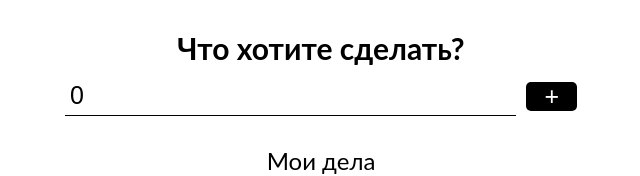
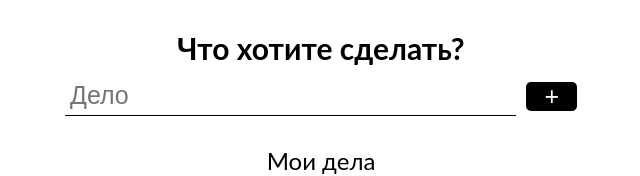
Before and after one commit to canoua/todo-react, a React (Vite) app: page / in a window 1280 px wide. Shown: the top 176 px of the page, without its empty margins (319-959 px from the left). Built offline with nearby package versions, Linux system fonts and the light colour scheme.

Commit message:
focus on input - bug fixed, add useeffect

```diff
--- a/src/todo/TodoAdd.tsx
+++ b/src/todo/TodoAdd.tsx
@@ -1,4 +1,4 @@
-import { useState } from "react";
+import { useState , useRef, useEffect } from "react";
 import { Button } from './Button';
 import styled from "styled-components";
 // import handleClick from
@@ -32,19 +32,29 @@ function TodoAdd() {
     font-size: 25px;
     width: 10%;
   `
-  const [task, Todos] = useState(0);
+  const [task, Todos] = useState();
 
-  function ale() {
+  // для дебага - пропадает фокус при записи состояния
+  const inputRef = useRef(null);
+
+  useEffect(() => {
+    if (inputRef.current) {
+      inputRef.current.focus(); // Установка фокуса на инпут
+    }
+  }, [task]); // Фокусируемся после изменения значения
+
+
+  function ale(e) {
     alert(task);
+    e.preventDefault()
   }
 
   return(
     <Form>
-      <Input value={task} onChange={(e) => Todos(e.target.value)} placeholder='Дело'/>
+      <Input ref={inputRef} value={task} onChange={(e) => Todos(e.target.value)} placeholder='Дело'/>
       <ButtonAdd type='submit' onClick={ale}>+</ButtonAdd>
     </Form>
   )
 }
 
-
 export default TodoAdd
--- a/src/todo/TodoHeader.tsx
+++ b/src/todo/TodoHeader.tsx
@@ -31,7 +31,7 @@ function TodoHeader() {
     <>
       <Header>
         <Title>Что хотите сделать?</Title>
-        <TodoAdd/>
+        {TodoAdd()}
         {/* <Form>
           <Input placeholder='Дело'></Input>
           <ButtonAdd type='submit' onClick={handleClick}>+</ButtonAdd>
```
